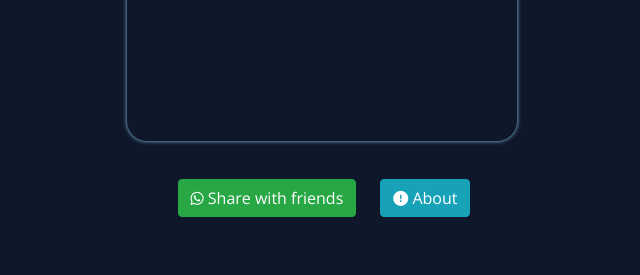
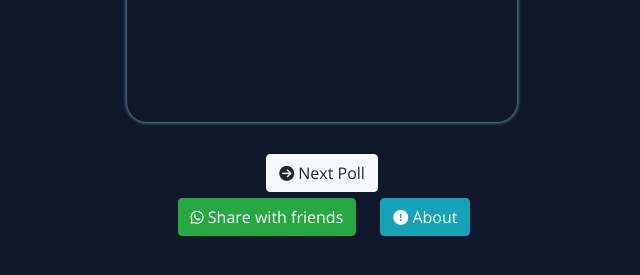
Before and after one commit to goluch56744/Dgi_Poll, a website: page public/poll.html in a window 1280 px wide. Shown: the part 457-732 px from the top of the page, without its empty margins (318-958 px from the left). Drawn offline with nearby package versions, Linux system fonts and the light colour scheme; no server answers.

Commit message:
Update poll.html

```diff
--- a/public/poll.html
+++ b/public/poll.html
@@ -174,6 +174,8 @@
         </div>
         <ul id="options"></ul>
     </main>
+    <a id="nxt" href="" onclick="nextLink()" target="_blank"><button type="button"  class="btn btn-light"><i class="fa-solid fa-circle-arrow-right" style="font-size: 15px;"></i> Next Poll</button></i></a>
+
     <div style="display: flex;justify-content: space-around; align-items: center; gap: 20px;">
         <a id="url" class="whts" href="" data-action="share/whatsapp/share">
             <button type="button"  class="btn btn-success"><i class="fa-brands fa-whatsapp" style="font-size: 15px;"></i> Share with friends</button></i>
```
